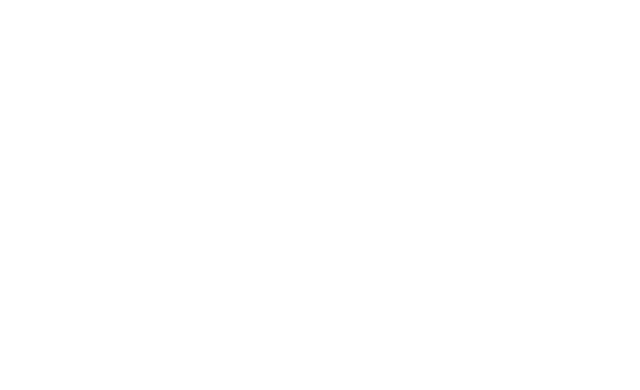
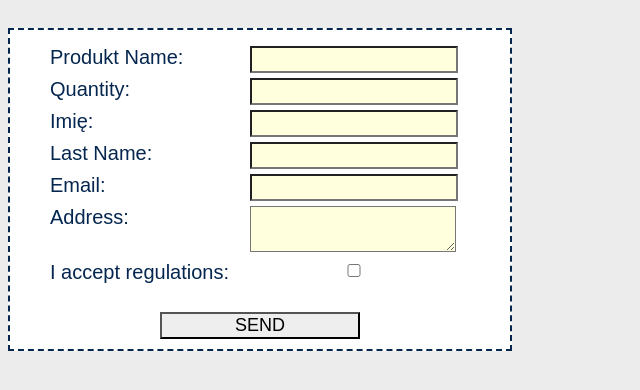
Before and after one commit to adamorlowskipoland/form_validation, a plain HTML site: page index.html in a window 1280 px wide. Shown: the whole page, without its empty margins (0-640 px from the left). Drawn offline with Linux system fonts and the light colour scheme.

Commit message:
add and style form

```diff
--- a/index.html
+++ b/index.html
@@ -3,9 +3,45 @@
 <head>
     <meta charset="UTF-8">
     <title>Form Validation</title>
+    <link rel="stylesheet" href="style.css" type="text/css">
 </head>
 <body>
-
+   <div class="error" id="error"></div>
+   <div class="content">
+        <form action="" method="get" name="order" id="order">
+            <ul>
+                <li>
+                    <label for="product">Produkt Name:</label>
+                    <div><input type="text" name="product" id="product"></div>
+                </li>
+                <li>
+                    <label for="quantity">Quantity:</label>
+                    <div><input type="text" name="" id="quantity"></div>
+                </li>
+                <li>
+                    <label for="name">Imię:</label>
+                    <div><input type="text" name="name" id="name"></div>
+                </li>
+                <li>
+                    <label for="lastname">Last Name:</label>
+                    <div><input type="text" name="lastname" id="lastname"></div>
+                </li>
+                <li>
+                    <label for="email">Email:</label>
+                    <div><input type="text" name="email" id="email"></div>
+                </li>
+                <li>
+                    <label for="address">Address:</label>
+                    <div><textarea type="text" name="address" id="address"></textarea></div>
+                </li>
+                <li>
+                    <label for="regulations">I accept regulations:</label>
+                    <div><input type="checkbox" name="regulations" id="regulations"></div>
+                </li>
+            </ul>
+            <div class="send"><input type="submit" name="send" value="SEND" id="send"></div>
+        </form>
+    </div>
 
     <script src="script.js"></script>
 </body>
--- /dev/null
+++ b/style.css
@@ -0,0 +1,51 @@
+body {
+	font-family: Arial, Helvetica, sans-serif;
+	background-color: #ececec;
+	color: #05264e;
+}
+
+h1, h2, h3, h4, h5, h6, p {
+	margin: 10px 0px 0px 10px;
+}
+
+li {
+	list-style: none;
+	padding-bottom: 5px;
+}
+
+label {
+	font-size: 20px;
+	width: 200px;
+	float:left;
+}
+
+input, textarea {
+	width: 200px;
+	font-size: 18px;
+	background-color: #fffedd;
+}
+
+.send input {
+	background-color: #eeeeee;
+}
+
+.send {
+	padding: 10px 0px;
+	text-align: center;
+
+}
+
+.content {
+	width: 500px;
+	background: #ffffff;
+	border-color: #05264e;
+	border-style: dashed;
+	border-width: 2px;
+}
+
+.error {
+	width: 484px;
+	font-size: 14px;
+	padding: 10px;
+	color: #c60f0f;
+}
```
